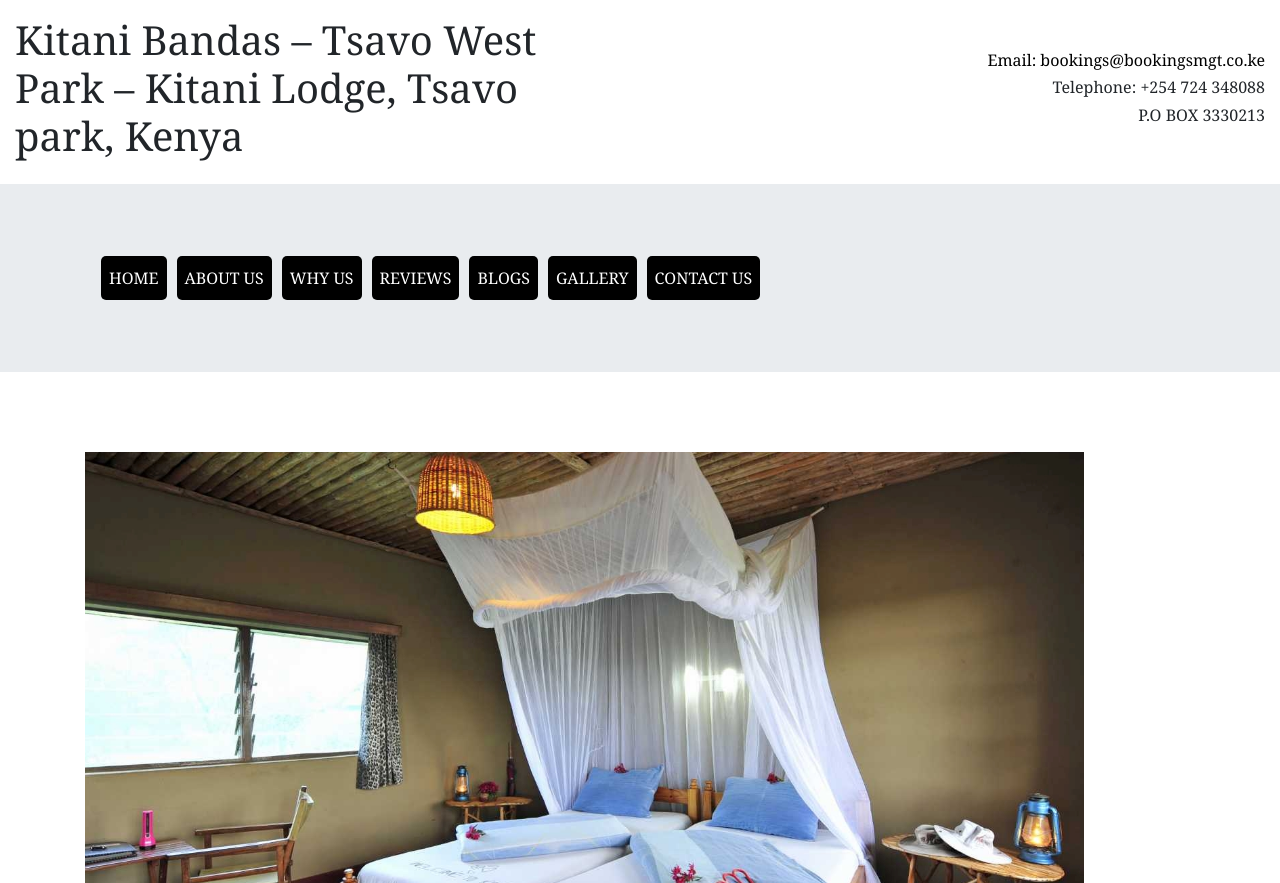
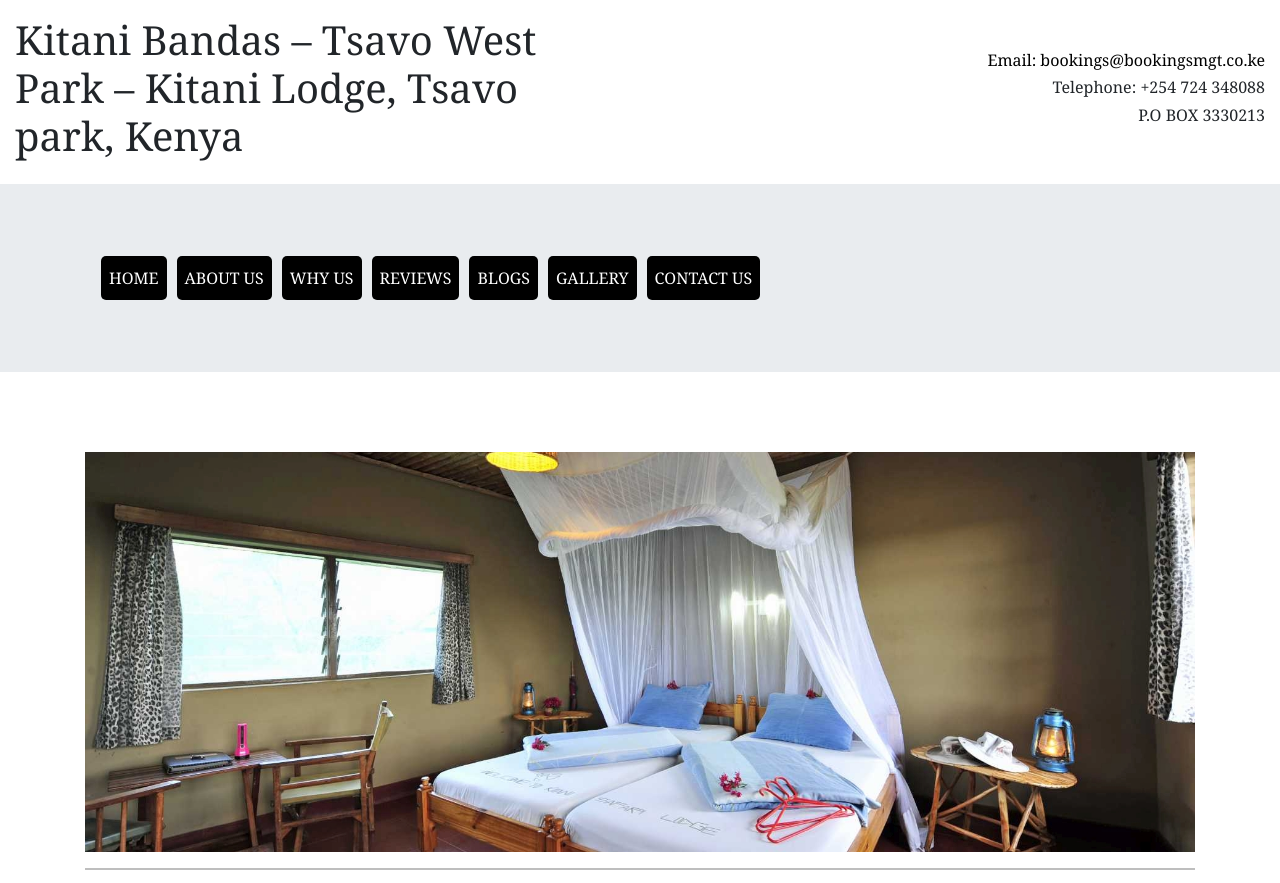
Before and after one commit to Mwatheka/kitani-bandas, a plain HTML site: page index.html in a window 1280 px wide. Shown: the top 883 px of the page. Drawn offline with nearby package versions, Linux system fonts and the light colour scheme; a small style sheet from the web is missing.

Commit message:
Update index.html

```diff
--- a/index.html
+++ b/index.html
@@ -168,7 +168,7 @@
     <section class="row">
       <div class="col-md-12 justify-content-center">
         <div style="position:relative;">
-          <img src="SSC-Kitani_Bandas___1_.jpg" alt="Banner Image" style="width:90%; height:70vh; object-fit: cover;">
+          <img src="SSC-Kitani_Bandas___1_.jpg" alt="Banner Image" style="width:100%; height:50vh; object-fit: cover;">
 
         </div>
       </div>
```
